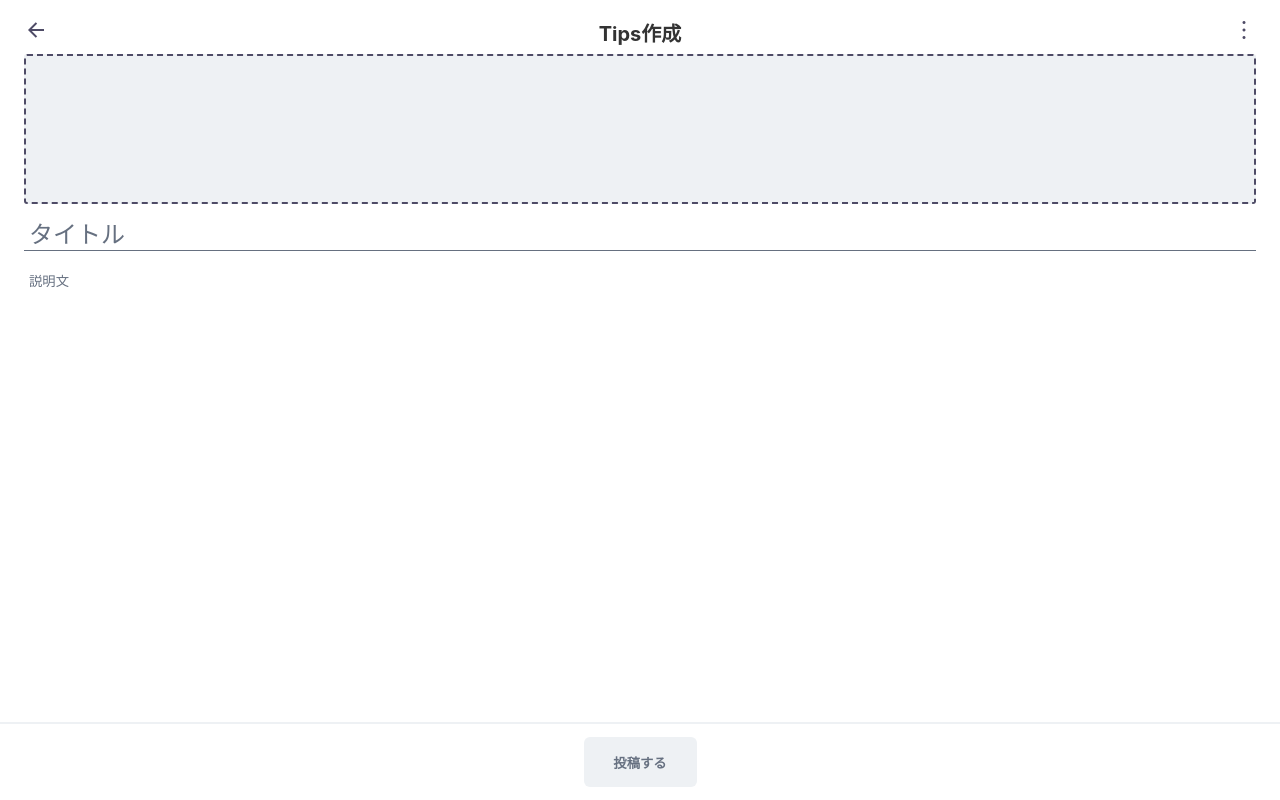
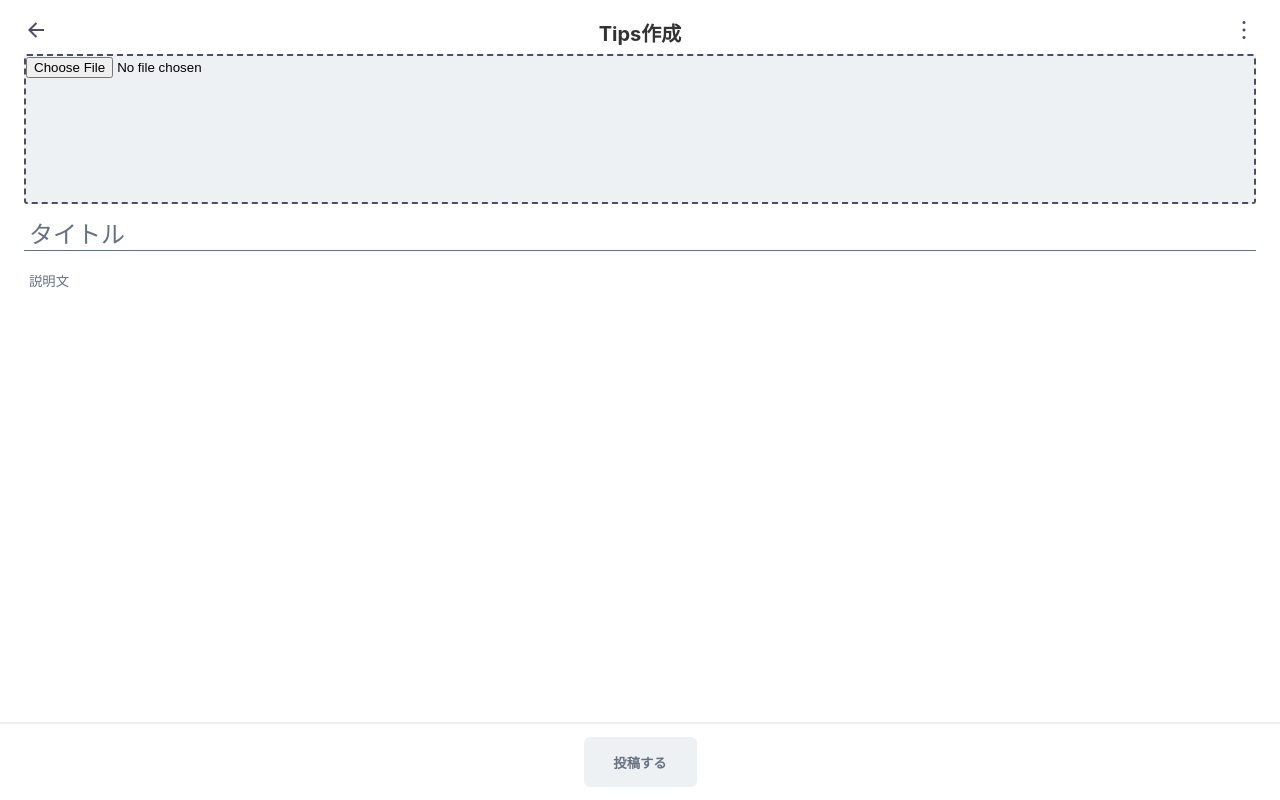
Before and after one commit to ttcksf/code-tips-app, a React (Create React App) app: page /newpost in a window 1280 px wide. Built offline with nearby package versions, Linux system fonts and the light colour scheme.

Commit message:
crate func of  input files

```diff
--- a/src/screens/NewPost/NewPost.css
+++ b/src/screens/NewPost/NewPost.css
@@ -4,6 +4,20 @@
   border: 2px dashed var(--lightGray);
   border-radius: 3px;
   margin-top: 10px;
+  position: relative;
+}
+
+.new-post-img > svg {
+  position: absolute;
+  right: 1rem;
+  top: 0.5rem;
+  cursor: pointer;
+}
+
+.new-post-img > img {
+  width: 100%;
+  max-height: 150px;
+  object-fit: cover;
 }
 .new-post-title {
   margin-top: 15px;
--- a/src/screens/NewPost/NewPost.js
+++ b/src/screens/NewPost/NewPost.js
@@ -1,15 +1,33 @@
 //new-post new-post-confirm
 import React from "react";
+import { useState, useRef } from "react";
 import CommonButton from "../../components/common/atoms/CommonButton";
 import HeaderMenu from "../../components/common/molecules/HeaderMenu";
 import "./NewPost.css";
 
 const NewPost = () => {
+  const [tipsImg, setTipsImg] = useState(null);
+
+  const imageChange = (e) => {
+    if (e.target.files && e.target.files[0]) {
+      let imgFile = e.target.files[0];
+
+      setTipsImg({
+        tipsImg: URL.createObjectURL(imgFile),
+      });
+    }
+  };
+
   return (
     <>
       <div className="inner" style={style.inner}>
         <HeaderMenu headerTitle="Tips作成" />
-        <div className="new-post-img"></div>
+        <div className="new-post-img">
+          <input type="file" name="tipsImg" onChange={imageChange} />
+          {tipsImg && (
+            <img className="preview-post-img" src={tipsImg.tipsImg} alt="" />
+          )}
+        </div>
         <div className="new-post-title">
           <input type="text" placeholder="タイトル" />
         </div>
```
